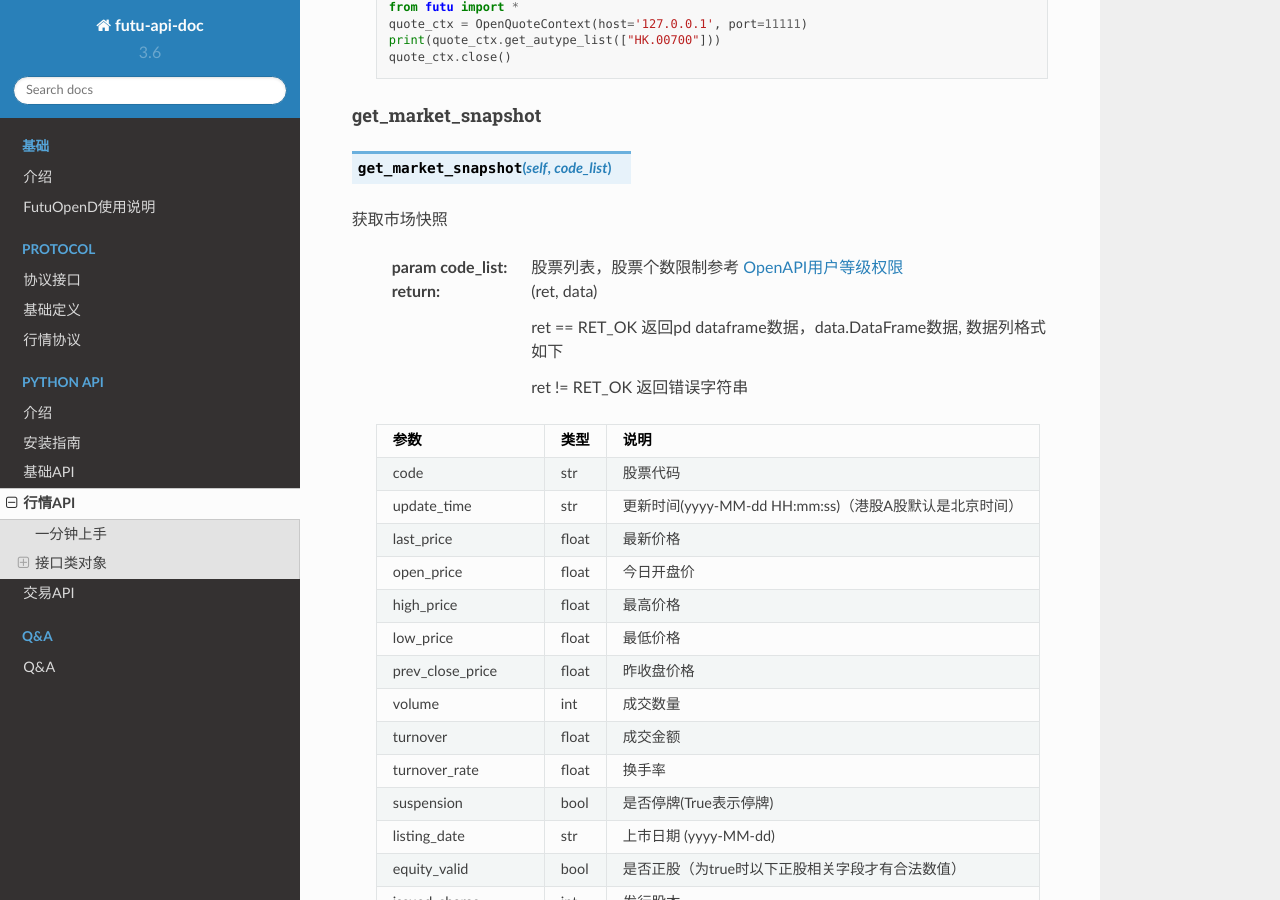
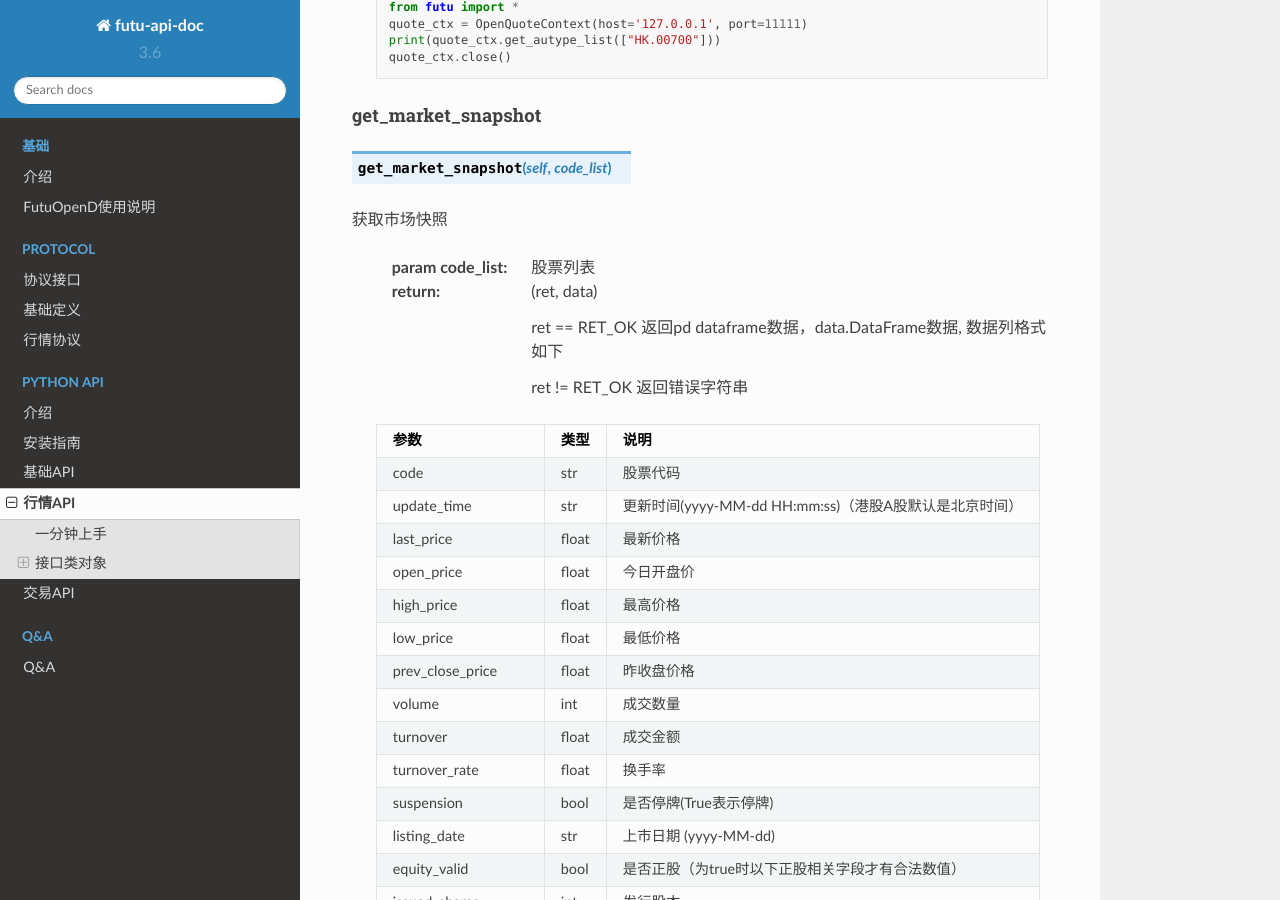
Before and after one commit to FutunnOpen/futu-api-doc, a Sphinx documentation site: the page built from doc_maker/source/api/Quote_API.rst, in a window 1280 px wide and 900 px high, scrolled down 7927 px. Built offline with Sphinx 7.4.7 and the Read the Docs theme 2.0.0, drawn with Linux system fonts in a browser that asks for light colours; pages that are not in the unit, such as notebooks, are missing from menus.

Commit message:
删除快照协议限制旧描述

```diff
--- a/doc_maker/source/api/Quote_API.rst
+++ b/doc_maker/source/api/Quote_API.rst
@@ -407,7 +407,7 @@ get_market_snapshot
 
 获取市场快照
 
- :param code_list: 股票列表，股票个数限制参考 `OpenAPI用户等级权限 <Quote_API.html#id12>`_
+ :param code_list: 股票列表
  :return: (ret, data)
 
         ret == RET_OK 返回pd dataframe数据，data.DataFrame数据, 数据列格式如下
```
